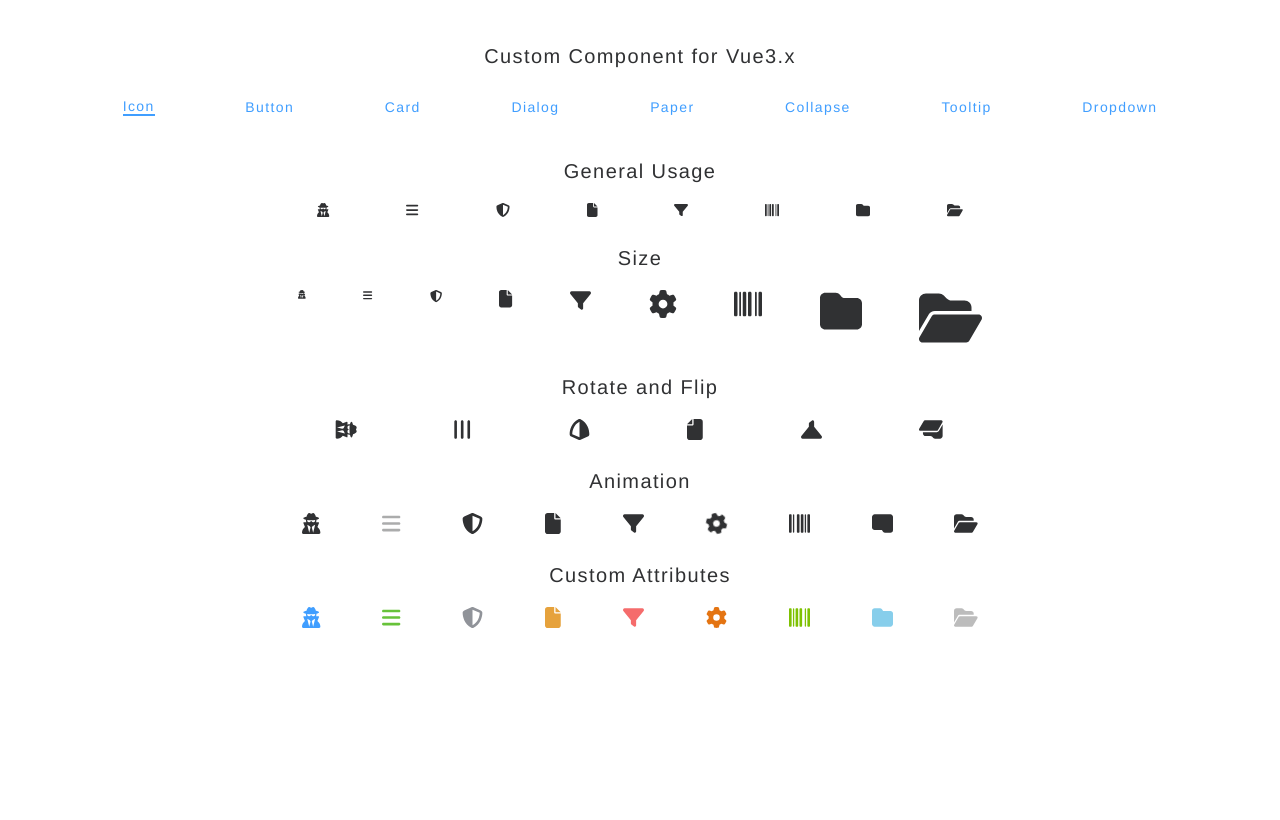
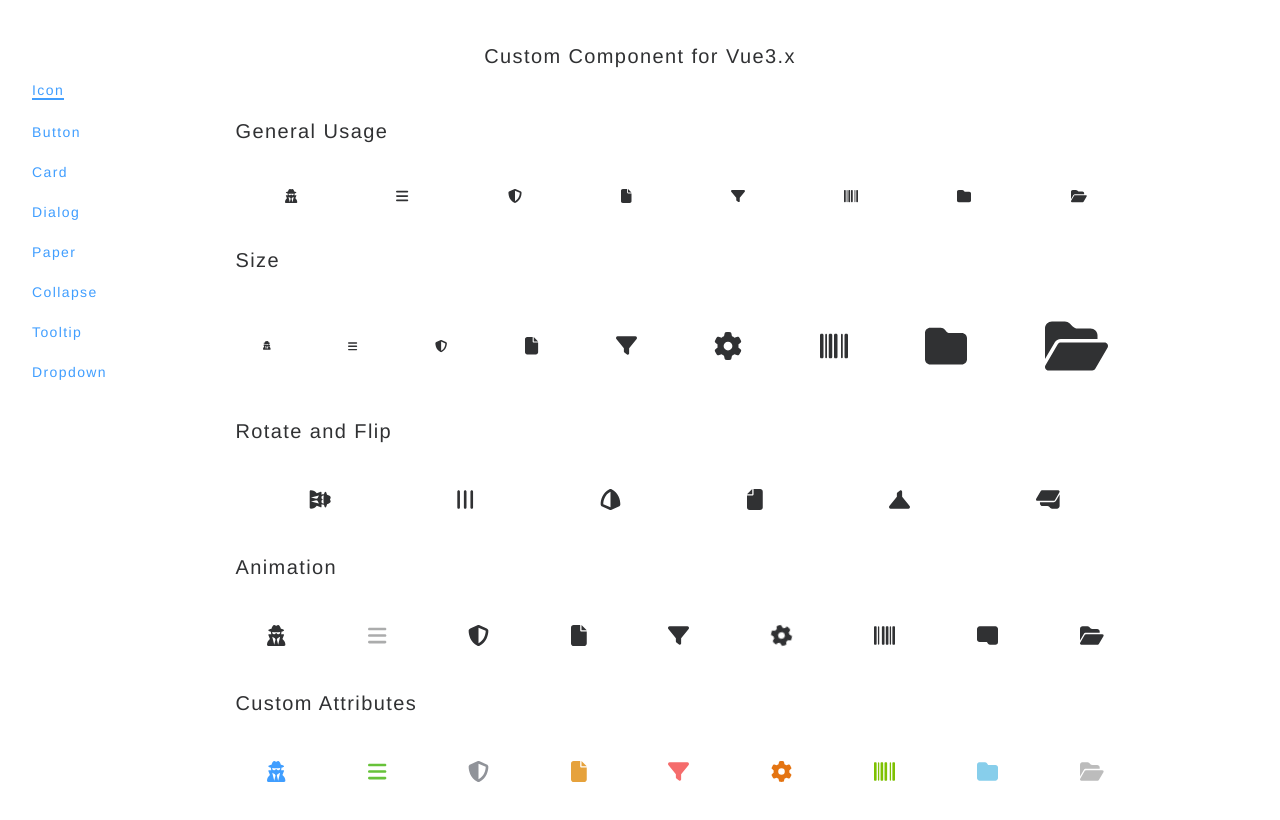
Before and after one commit to feTus9527/amateur-custom-component-v3, a Vue app: page / in a window 1280 px wide. Shown: the top 820 px of the page. Built offline with nearby package versions, Linux system fonts and the light colour scheme.

Commit message:
fix: layout optimization

```diff
--- a/src/App.vue
+++ b/src/App.vue
@@ -2,6 +2,7 @@
 
 <template>
   <h1 class="title">Custom Component for Vue3.x</h1>
+  <div class="content-container">
     <nav class="nav">
       <router-link to="/">Icon</router-link>
       <router-link to="/button">Button</router-link>
@@ -15,22 +16,32 @@
     <div class="content">
       <router-view></router-view>
     </div>
+  </div>
 </template>
 
 <style lang="scss" scoped>
 .title {
   font-weight: 200;
 }
+.content-container {
+  display: flex;
+  gap: 1rem;
 
   .nav {
     display: flex;
-  height: 50px;
-  align-items: center;
-  justify-content: space-evenly;
+    flex-direction: column;
+    align-items: flex-start;
+    justify-content: flex-start;
+    gap: 1.5rem;
   }
 
   .content {
+    flex-grow: 1;
     margin-top: 2em;
+    display: flex;
+    flex-direction: column;
+    gap: 1rem;
+  }
 }
 
 .active {
--- a/src/assets/styles/reset.scss
+++ b/src/assets/styles/reset.scss
@@ -6,6 +6,9 @@
   -webkit-font-smoothing: antialiased;
   -moz-osx-font-smoothing: grayscale;
   -webkit-tap-highlight-color: transparent;
+  box-sizing: border-box;
+  margin: 0;
+  padding: 0;
 }
 
 a {
--- a/src/main.ts
+++ b/src/main.ts
@@ -1,7 +1,7 @@
 import { createApp } from "vue";
 import App from "./App.vue";
 import router from "@/routes";
-import "./style.css";
+import "./style.scss";
 import "@/assets/styles/index.scss";
 
 import { library } from "@fortawesome/fontawesome-svg-core";
--- a/src/style.css
+++ b/src/style.scss
@@ -8,19 +8,21 @@
   margin: 0 auto;
   padding: 2rem;
   text-align: center;
-  letter-spacing: .10em;
+  letter-spacing: 0.1em;
 }
 
 .row {
-  width: 800px;
+  width: 1000px;
   display: flex;
   justify-content: space-evenly;
-  align-items: flex-start;
-  margin: 20px auto 30px;
+  align-items: center;
+  margin: 20px auto;
 }
 
 .row-title {
+  text-align: left;
+  width: 900px;
+  margin: 10px auto;
   font-weight: 200;
-  text-align: center;
   user-select: none;
 }
```
Lines whose indentation alone changed are shown as unchanged.
